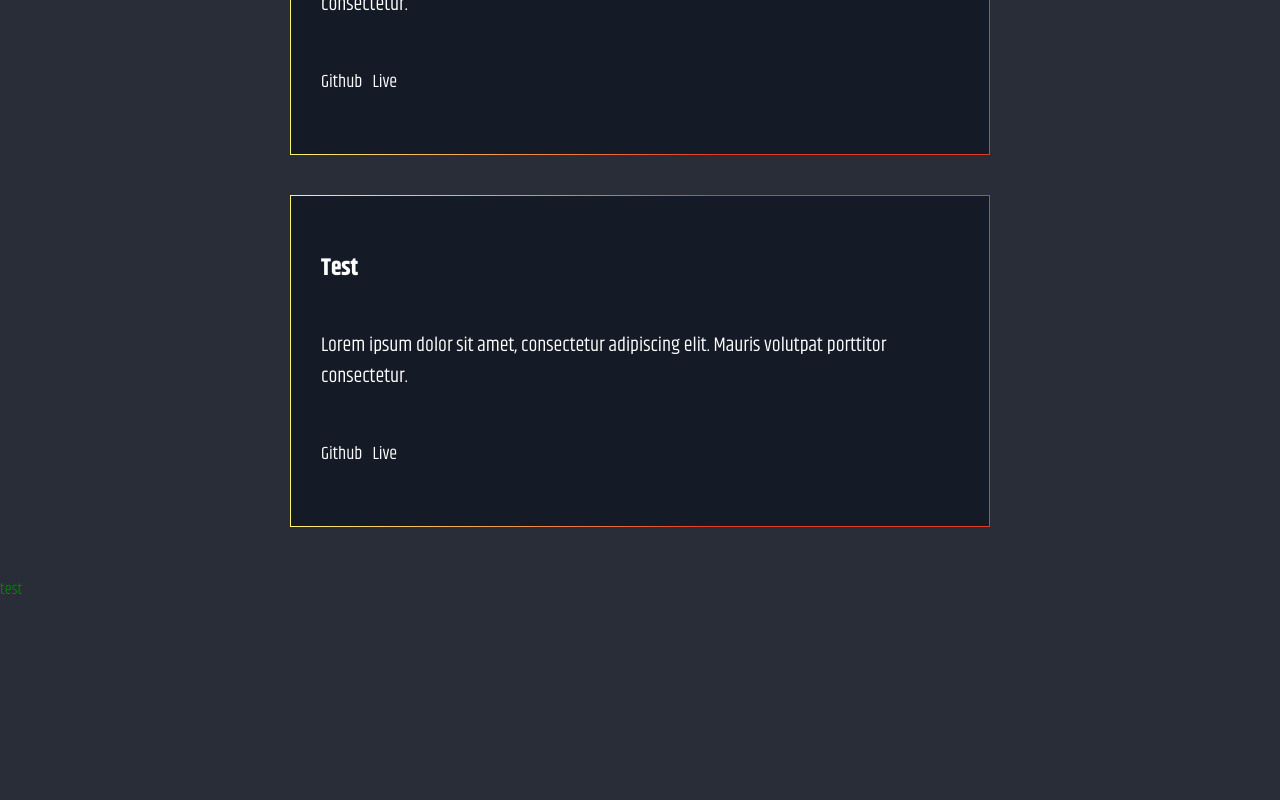
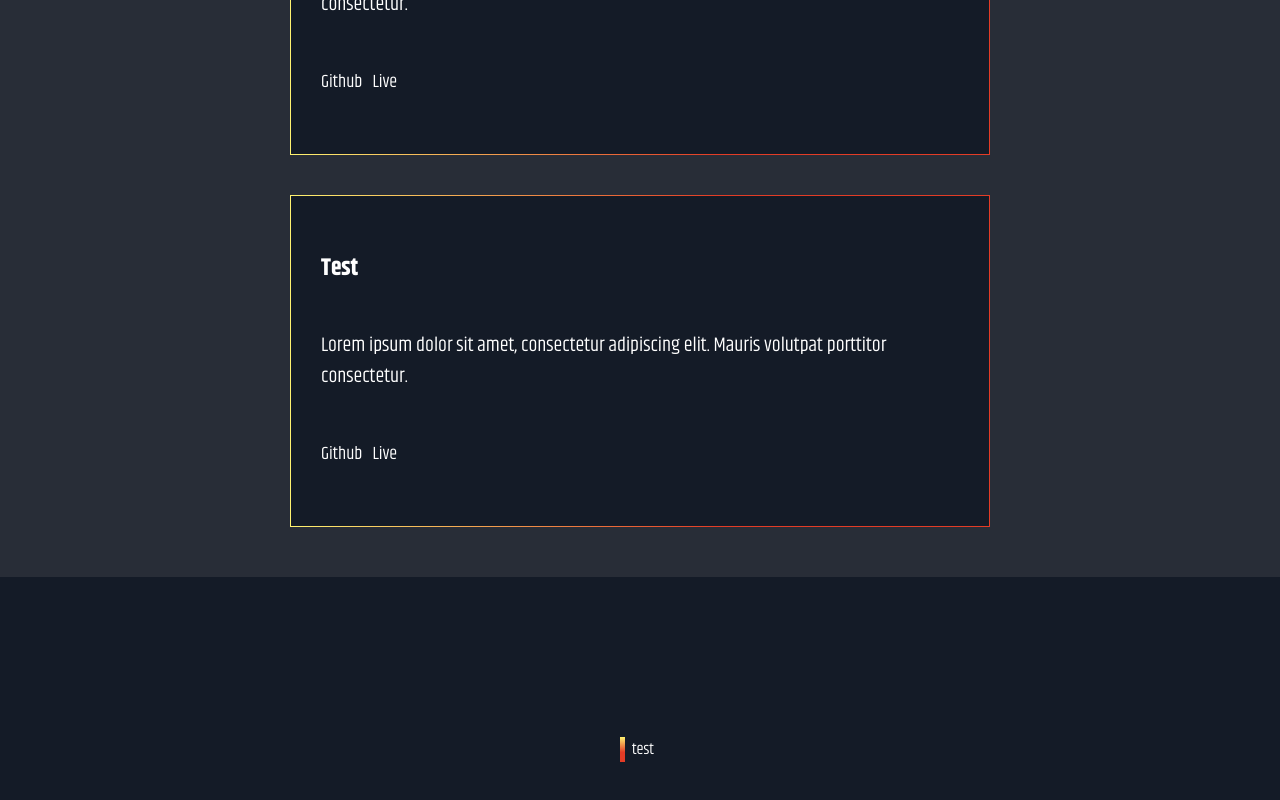
Before and after one commit to maksymilianMroz/maksymilianmroz.github.io, a React (Create React App) app: page / in a window 1280 px wide. Shown: the part 1553-2353 px from the top of the page. Before the commit the page ends 2155 px from the top, so only its background shows below. Built offline with nearby package versions, Linux system fonts and the light colour scheme.

Commit message:
Some styles added to last section

```diff
--- a/src/components/LastSection/LastSection.js
+++ b/src/components/LastSection/LastSection.js
@@ -4,7 +4,9 @@ import classes from './LastSection.module.scss';
 const LastSection = () => {
     return (
         <div className={classes.LastSection}>
-            test
+            <div className={classes.section}>
+                test
+            </div>
         </div>
     );
 };
--- a/src/components/LastSection/LastSection.module.scss
+++ b/src/components/LastSection/LastSection.module.scss
@@ -1,3 +1,40 @@
+@import "../../styles/variables";
+
 .LastSection {
     color: green;
+    background-color: $background-color;
+    color: $basic-font-color;
+    display: flex;
+    justify-content: center;
+    padding: 160px 0;
+
+    .section {
+        position: relative;
+        max-width: 300px;
+        padding-left: 6px;
+
+        &::before {
+            position: absolute;
+            left: -6px;
+            top: 0;
+            display: inline-block;
+            content: "";
+            height: 100%;
+            width: 5px;
+            background: $gradient-font-color-bottom;
+            transition: all 0.3s ease-in-out;
+        }
+    }
 }
+
+@media screen and (min-width: 768px) {
+    .TextSection {
+        .section {
+            max-width: 570px;
+
+            &::before {
+                left: -10px;
+            }
+        }
+    }
+}
```
